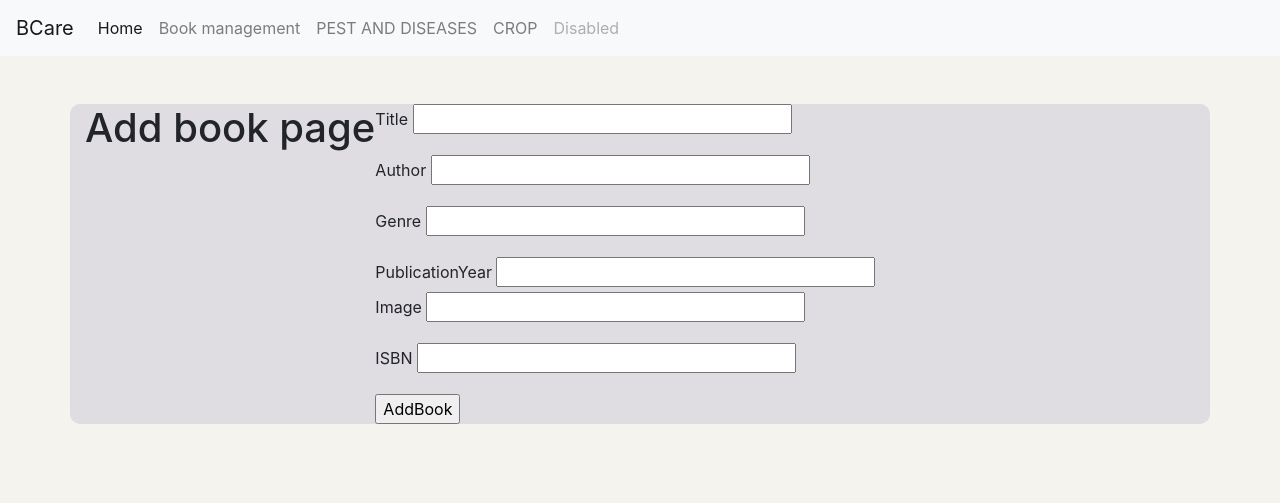
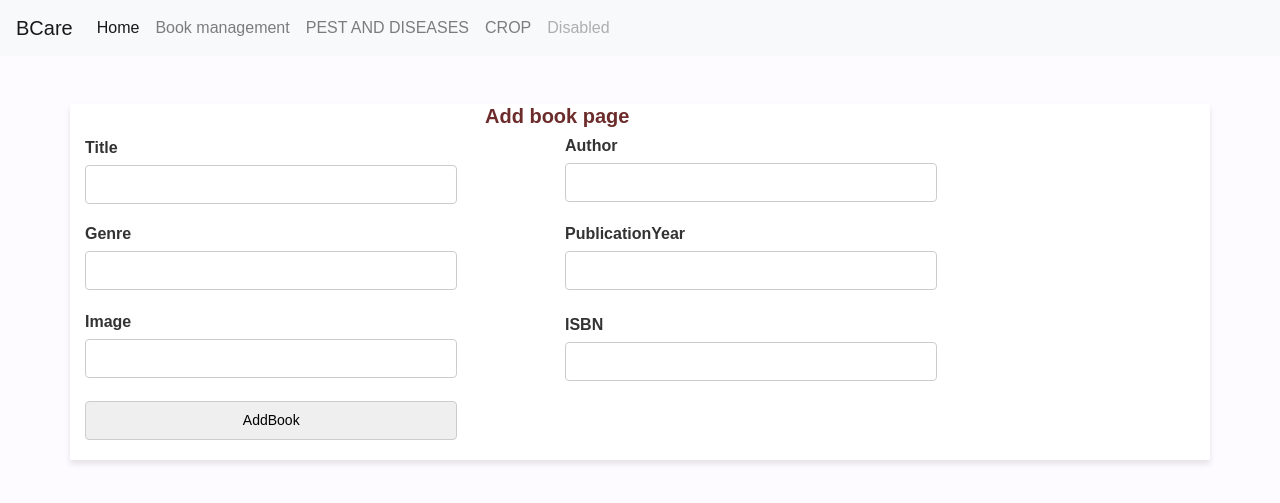
Before and after one commit to Chemini-Gamage/Online-Book-Store--Firebase-, a Flask app: page /addBook in a window 1280 px wide. Shown: the top 503 px of the page. Run offline with Flask 3, Linux system fonts and the light colour scheme; some libraries are stand-ins or nearby versions.

Commit message:
addbookcss

```diff
--- a/app/static/css/filename.css
+++ b/app/static/css/filename.css
@@ -1,11 +1,68 @@
 body {
-    background-color: #f5f3ed;
+    background-color: rgb(253, 251, 255);
 }
 
 .container {
-    background-color: rgb(223, 220, 226);
-    border-radius: 10px;
+    background-color: rgb(255, 255, 255);
     display: flex;
+    border-color: #333;
+    box-shadow: 0 4px 6px rgba(0, 0, 0, 0.1)
+}
+
+body {
+    font-family: Arial, sans-serif;
+    margin: 0;
+    padding: 0;
+}
+
+.form-container {
+    display: flex;
+    flex-wrap: wrap;
+    justify-content: space-between;
+
+    padding: 20px;
+}
+
+.form-group {
+    margin-bottom: 20px;
+    width: 48%;
+
+}
+
+/* Label Styling */
+.form-group label {
+    font-size: 16px;
+    font-weight: bold;
+    color: #333;
+    display: block;
+    margin-bottom: 5px;
+}
 
 
+.form-group input {
+    padding: 8px;
+    font-size: 14px;
+    border: 1px solid #ccc;
+    border-radius: 4px;
+    width: 100%;
+
 }
+
+.form-group.custom-margin-1 {
+    margin-top: -90px;
+    margin-left: 480px;
+}
+
+.form-group.custom-margin-2 {
+    margin-top: -88px;
+    margin-left: 480px;
+}
+
+.form-group.custom-margin-3 {
+    margin-top: -85px;
+    margin-left: 480px;
+}
+
+.form-group.button {
+    color: rgb(13, 13, 123);
+}
--- a/app/templates/BookManagement/addBook/addBook.html
+++ b/app/templates/BookManagement/addBook/addBook.html
@@ -1,36 +1,49 @@
 {% extends "base.html" %}
 
 {% block content %}
-<h1>Add book page</h1>
+
 <form method="POST" action="/addBook">
+
+    <h5 style=" margin-left:400px;color: #6d2c2c;font-weight: bold;">Add book page</h5>
     {{form.hidden_tag()}}
     <div>
         <div class="form-group">
-            {{form.title.label}}
-            {{form.title(size=32)}}
+            {{ form.title.label }}
+            {{ form.title(size=32) }}
         </div>
+
+        <!-- Author field with custom margin -->
+        <div class="form-group custom-margin-1">
+            {{ form.author.label }}
+            {{ form.author(size=32) }}
+        </div>
+
+        <!-- Genre field -->
         <div class="form-group">
-            {{form.author.label}}
-            {{form.author(size=32)}}
+            {{ form.genre.label }}
+            {{ form.genre(size=32) }}
         </div>
+
+        <!-- Publication Year field with custom margin -->
+        <div class="form-group custom-margin-2">
+            {{ form.publicationYear.label }}
+            {{ form.publicationYear(size=32) }}
+        </div>
+
+        <!-- Image field -->
         <div class="form-group">
-            {{form.genre.label}}
-            {{form.genre(size=32)}}
+            {{ form.image.label }}
+            {{ form.image(size=32) }}
         </div>
-        {{form.publicationYear.label}}
-        {{form.publicationYear(size=32)}}
-    </div>
-    <div class="form-group">
-        {{form.image.label}}
-        {{form.image(size=32)}}
-    </div>
-    <div class="form-group">
-        {{form.isbn.label}}
-        {{form.isbn(size=32)}}
-    </div>
-    <div>
-        {{form.submit()}}
-    </div>
+
+        <!-- ISBN field with custom margin -->
+        <div class="form-group custom-margin-3">
+            {{ form.isbn.label }}
+            {{ form.isbn(size=32) }}
+        </div>
+        <div class="form-group button">
+            {{form.submit()}}
+        </div>
     </div>
 </form>
 {% endblock %}
```
